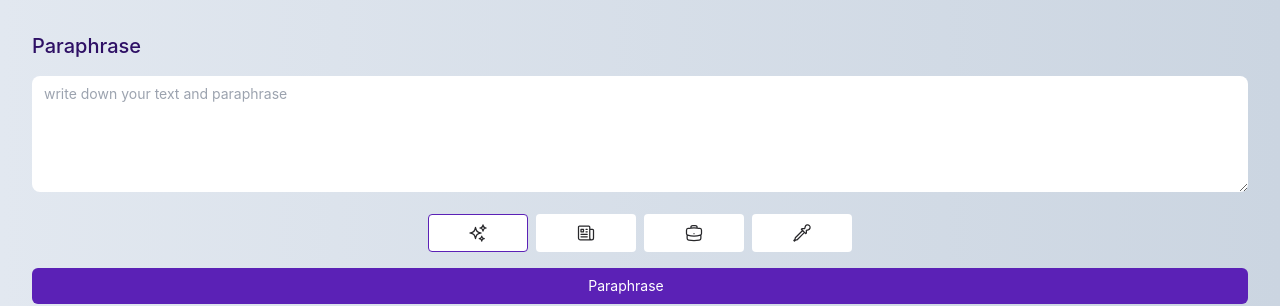
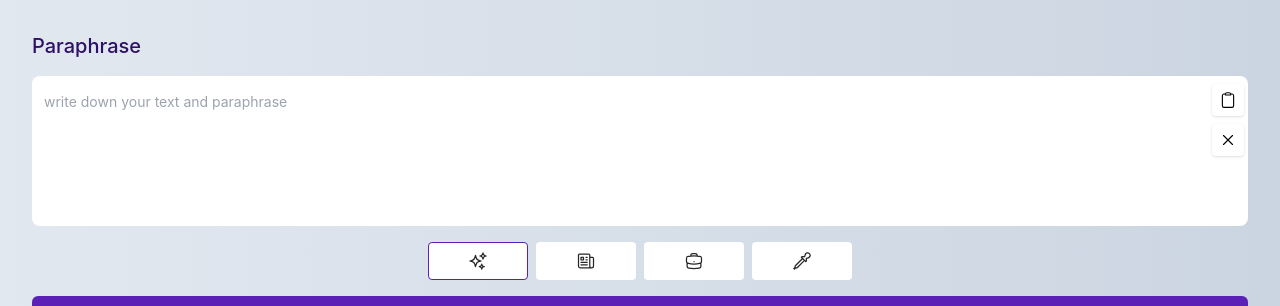
Before and after one commit to rzkhosroshahi/word-tune, a React (Create React App) app: page / in a window 1280 px wide. Shown: the top 306 px of the page. Built offline with nearby package versions, Linux system fonts and the light colour scheme; no server answers.

Commit message:
feat: add or remove text from textarea

```diff
--- a/package.json
+++ b/package.json
@@ -3,7 +3,6 @@
   "version": "0.1.0",
   "private": true,
   "dependencies": {
-    "@headlessui/react": "^1.7.14",
     "@heroicons/react": "^2.0.17",
     "@testing-library/jest-dom": "^5.14.1",
     "@testing-library/react": "^13.0.0",
--- a/src/components/Paraphrase/Paraphrase.tsx
+++ b/src/components/Paraphrase/Paraphrase.tsx
@@ -1,4 +1,5 @@
 import React, { FormEvent, useRef, useState } from 'react'
+import { ClipboardIcon, XMarkIcon } from '@heroicons/react/24/outline'
 import { useApi } from '../../hooks/useApi'
 import StyleText from '../StyleText'
 import { TextStylesNames } from '../StyleText/StyleText.types'
@@ -29,6 +30,20 @@ function Paraphrase () {
       })
     }
   }
+  const handleClearText = () => {
+    if (textArea.current) {
+      textArea.current.value = ''
+    }
+  }
+  const handlePasteText = async () => {
+    if (!textArea.current) {
+      return
+    }
+    const text = await navigator.clipboard.readText()
+    if (text) {
+      textArea.current.value = text
+    }
+  }
   return (
     <>
       <div className="w-full flex flex-col pt-8">
@@ -36,17 +51,34 @@ function Paraphrase () {
           Paraphrase
         </h1>
         <form action="" onSubmit={handleSubmitForm}>
-          <textarea
-            ref={textArea}
-            className="w-full border-none py-2 pl-3 pr-10 text-sm leading-5 text-gray-900 focus:ring-0 rounded-lg outline outline-transparent focus:outline-violet-800"
-            rows={5}
-            placeholder="write down your text and paraphrase"
-          />
+          <div
+            className="relative w-full cursor-default overflow-hidden rounded-lg bg-white text-left focus:outline-none focus-visible:bg-violet-400 outline-violet-800"
+          >
+            <div
+              className="absolute top-2 right-1 flex align-middle justify-center bg-white shadow w-[32px] h-[32px] rounded"
+              onClick={handlePasteText}
+            >
+              <ClipboardIcon width={18} />
+            </div>
+            <div
+              className="absolute top-[48px] right-1 flex align-middle justify-center bg-white shadow w-[32px] h-[32px] rounded"
+              onClick={handleClearText}
+            >
+              <XMarkIcon width={18} />
+            </div>
+            <textarea
+              ref={textArea}
+              className="w-full border-none py-2 pl-3 pr-10 pt-4 text-sm leading-5 text-gray-900 outline-0 bg-transparent text-base resize-none"
+              rows={6}
+              placeholder="write down your text and paraphrase"
+            />
+          </div>
+
           <StyleText selected={style} onSelect={handleSelectTextStyle} />
           <button
             type="submit"
             disabled={loading}
-            className="w-full flex align-middle justify-center outline-0 border-none py-2 pl-3 pr-10 text-sm leading-5 text-gray-900 focus:ring-0 rounded-lg bg-violet-800 rounded-md text-white"
+            className="w-[100%] flex align-middle justify-center outline-0 border-none py-2 pl-3 pr-10 text-sm leading-5 text-gray-900 focus:ring-0 rounded-lg bg-violet-800 rounded-md text-white"
           >
             {
               loading
--- a/src/index.css
+++ b/src/index.css
@@ -40,6 +40,5 @@ code {
   textarea:focus,
   input:focus {
     font-size: 16px;
-    background: #eee;
   }
 }
```
Also changed, not shown: 1 other file (tests, documents, lock files or other folders).
